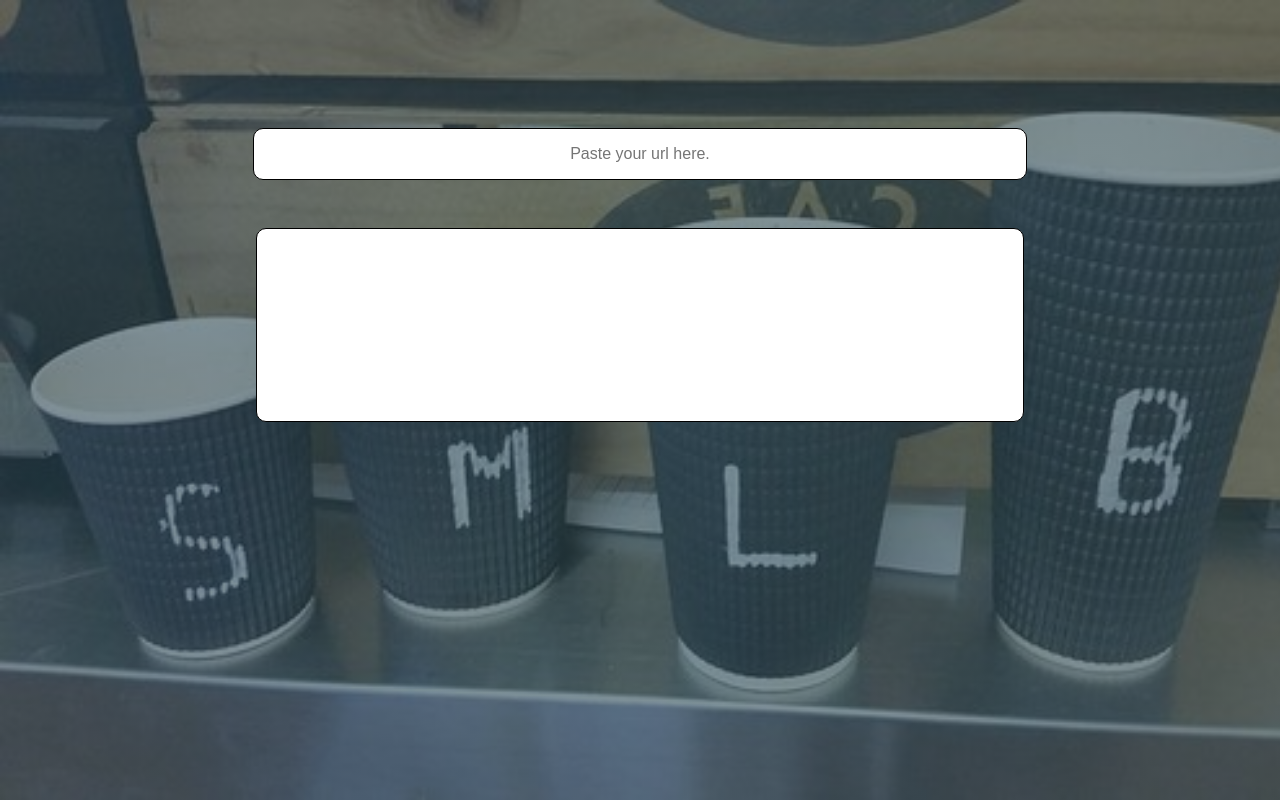
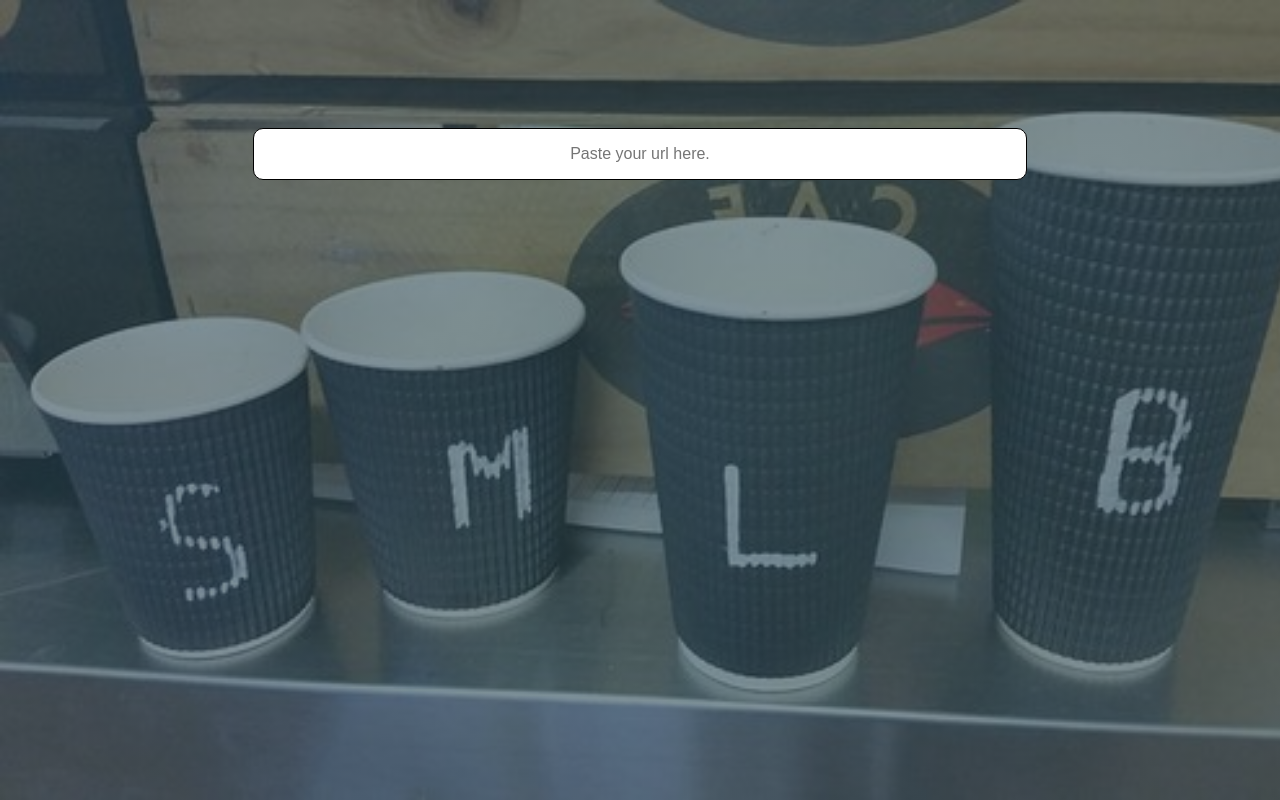
Before and after one commit to LKWLaLa/url-shortener-fe, a React (Create React App) app: page / in a window 1280 px wide. Built offline with nearby package versions, Linux system fonts and the light colour scheme.

Commit message:
conditionally display results, only after url has been submitted

```diff
--- a/src/components/HomeContainer.js
+++ b/src/components/HomeContainer.js
@@ -26,11 +26,18 @@ class HomeContainer extends Component {
       })
   }
 
+  results = () => {
+    if(this.state.fullUrl && this.state.shortUrl){
+      return <Result fullUrl={this.state.fullUrl} shortUrl={this.state.shortUrl}/>
+    }
+    return null
+  }
+
   render() {
     return (
       <div>
         <Input postUrl={this.postUrl}/>
-        <Result fullUrl={this.state.fullUrl} shortUrl={this.state.shortUrl}/>
+        {this.results()}
       </div>
     );
   }
```
